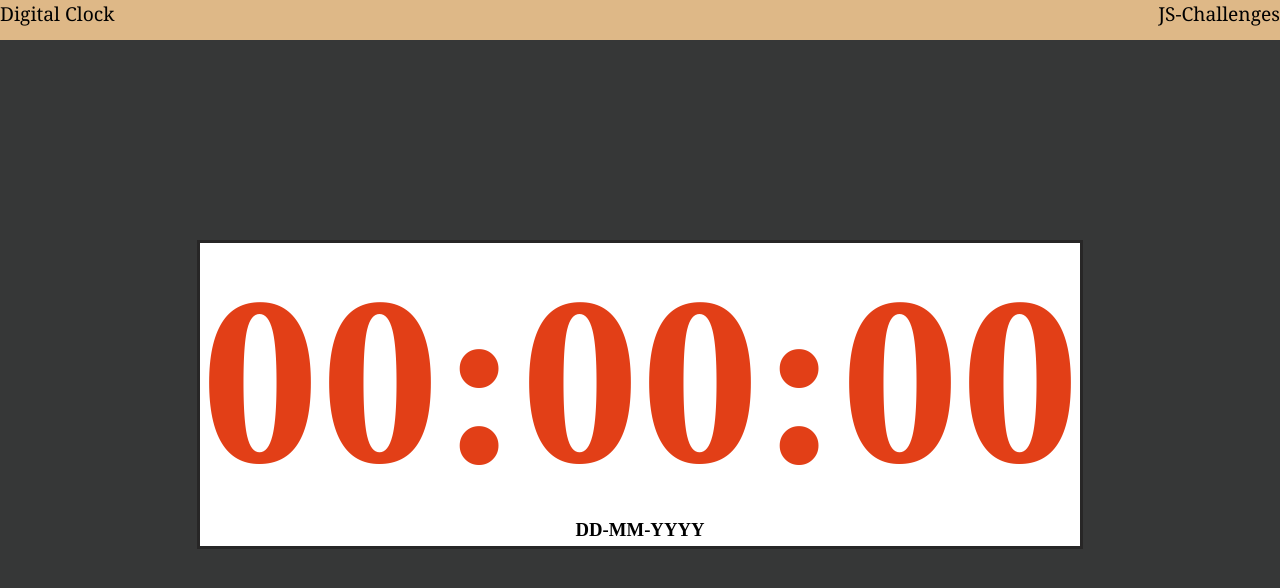
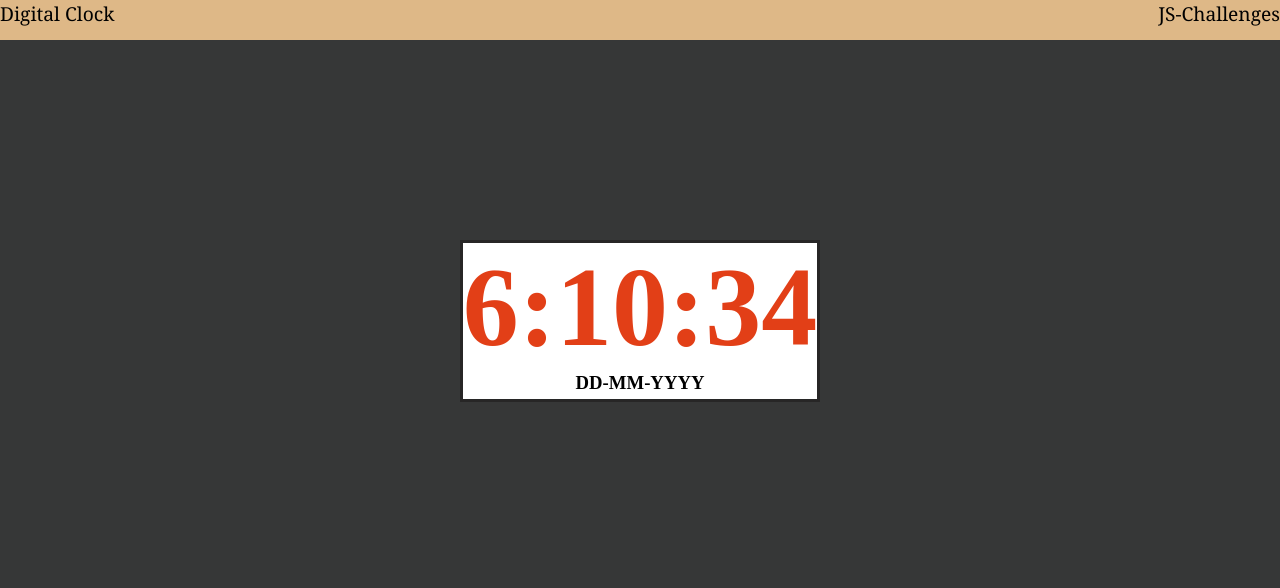
Before and after one commit to tkmaile96/30-Days-javascript-challenges, a plain HTML site: page Day-two/index.html in a window 1280 px wide. Drawn offline with Linux system fonts and the light colour scheme.

Commit message:
Updated the clock function

```diff
--- a/Day-two/index.css
+++ b/Day-two/index.css
@@ -26,7 +26,7 @@ li:first-child {
 
 h1 {
     font-family: 'Times New Roman', Times, serif;
-    font-size: 15rem;
+    font-size: 7rem;
     color: #e23f17;
 }
 
--- a/Day-two/index.html
+++ b/Day-two/index.html
@@ -16,10 +16,10 @@
     </nav>
     <div class="container">
         <div class="wrapper">
-            <h1 class="clock">
+            <h1 id="clock">
                 00:00:00
             </h1>
-            <h3 class="date">
+            <h3 id="date">
                 DD-MM-YYYY
             </h3>
         </div>
--- a/Day-two/index.js
+++ b/Day-two/index.js
@@ -0,0 +1,27 @@
+document.addEventListener('DOMContentLoaded', () => {
+const clock = document.getElementById('clock');
+const date = document.getElementById('date');
+
+//Date function
+function updateDate() {
+
+
+}
+
+//Clock function
+function updateClock() {
+    const today = new Date;
+    const HH = today.getHours();
+    const MM = today.getMinutes();
+    const SS = today.getSeconds();
+
+    clock.textContent = `${HH}:${MM}:${SS}`;
+
+}
+
+setInterval(updateClock, 1000)
+updateClock()
+
+
+
+})
```
